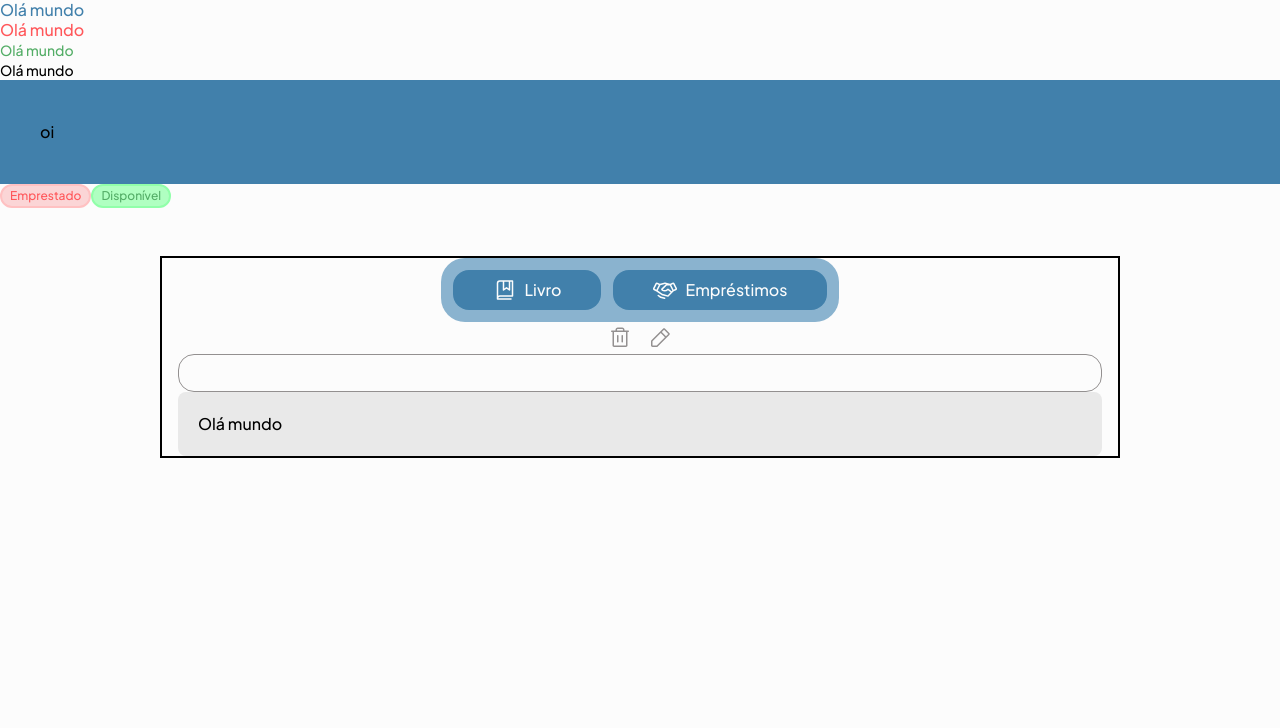
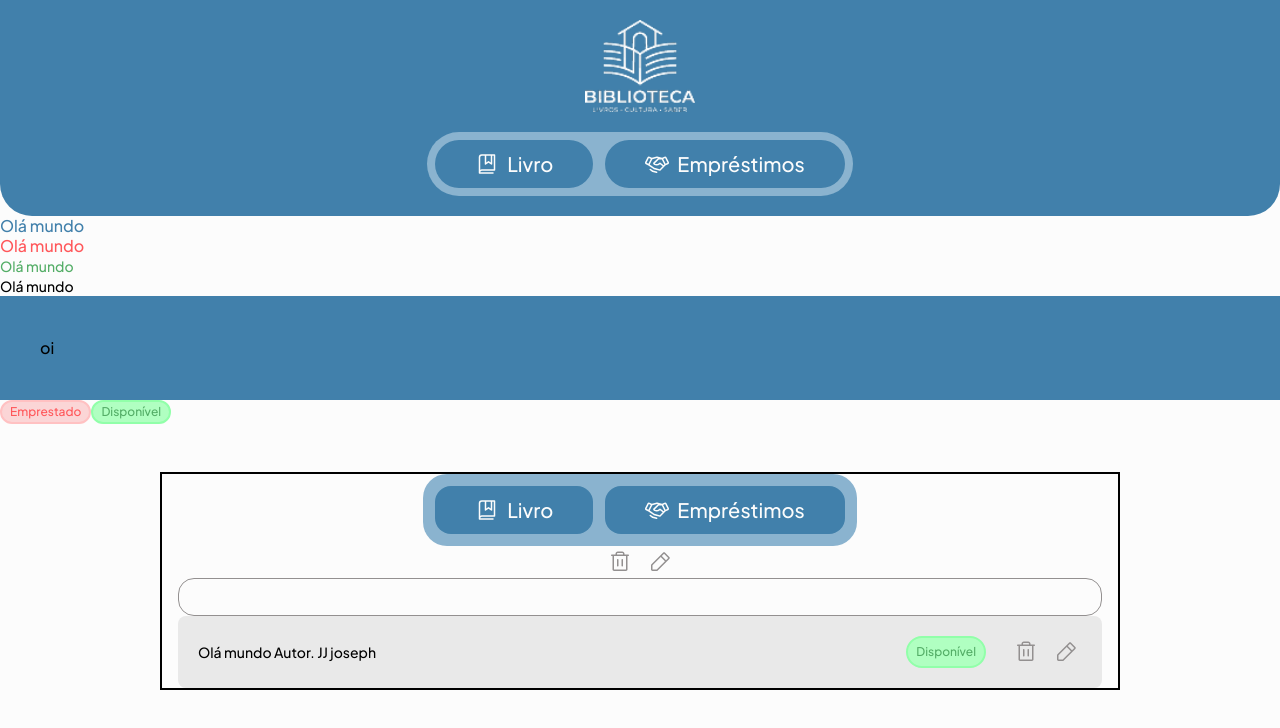
Before and after one commit to MayconSantos04/Front-End-Biblioteca, a React (Vite) app: page / in a window 1280 px wide. Shown: the top 728 px of the page. Built offline with nearby package versions, Linux system fonts and the light colour scheme.

Commit message:
feat: created components of header.

```diff
--- a/src/App.tsx
+++ b/src/App.tsx
@@ -12,10 +12,13 @@ import Pen from "./assets/icons/pen.svg?react";
 import InputText from "./components/Input-text";
 import Card from "./components/Card";
 import Container from "./components/Container";
+import Header from "./core-components/Header";
 
 export default function App() {
   return (
     <div className="flex flex-col">
+      <Header />
+
       <Text variant="body-text-base" className="text-blue">
         Olá mundo
       </Text>
@@ -39,14 +42,15 @@ export default function App() {
       <Icon svg={Plus} />
 
       <Container className="border-2 border-black">
+
         <div className="flex flex-col items-center">
           <div className="md:p-3 flex gap-3 bg-blue-secondary p-2.5 rounded-3xl">
-            <Button className="md:px-10" icon={Book}>
-              Livro
+            <Button className="md:px-10 md:py-6" icon={Book}>
+              <Text variant="body-text-name">Livro</Text>
             </Button>
 
-            <Button className="md:px-10" icon={Handshake}>
-              Empréstimos
+            <Button className="md:px-10 md:py-6" icon={Handshake}>
+              <Text variant="body-text-name">Empréstimos</Text>
             </Button>
           </div>
 
@@ -58,8 +62,19 @@ export default function App() {
 
         <InputText className="w-full" />
 
-        <Card size="md" className="w-full">
-          Olá mundo
+        <Card size="md" className="w-full flex justify-between items-center">
+          <Text>Olá mundo Autor. JJ joseph</Text>
+
+          <div className="flex sm:gap-10 md:gap-6">
+            <Badge variant="primary" className="border-2 border-green-border">
+              Disponível
+            </Badge>
+
+            <div className="flex gap-2">
+              <ButtonIcon icon={Trash} variant="primary" />
+              <ButtonIcon icon={Pen} />
+            </div>
+          </div>
         </Card>
       </Container>
     </div>
--- a/src/components/Text.tsx
+++ b/src/components/Text.tsx
@@ -7,7 +7,8 @@ export const textVariants = cva("font-sans", {
       "body-text-sm": "text-sm leading-5 font-medium",
       "body-text-xs": "text-xs leading-5 font-medium",
       "body-text-base": "text-base leading-5 font-medium",
-      "body-text-name": "text-xl leading-5 font-medium",
+      "body-text-name":
+        "text-base md:text-xl leading-5 md:leading-7 font-medium",
       "body-md-base": "text-2xl leading-5 font-medium",
       "body-md-text": "text-3xl leading-5 font-medium",
     },
--- /dev/null
+++ b/src/core-components/Header.tsx
@@ -0,0 +1,27 @@
+import Text from "../components/Text";
+import Button from "../components/Button";
+import Book from "../assets/icons/book.svg?react";
+import Logo from "../assets/imagens/Logo.png";
+import Handshake from "../assets/icons/handshake.svg?react";
+
+export default function Header() {
+  return (
+    <div className="flex flex-col items-center justify-center bg-blue rounded-b-4xl h-auto">
+      <div className="m-5">
+        <img src={Logo} width={110} alt="Logo" />
+      </div>
+
+      <div className="flex items-center justify-center mb-5">
+        <div className="flex items-center justify-center w-fill md:p-2 gap-3 bg-blue-secondary p-1 rounded-3xl md:rounded-4xl">
+          <Button className="md:px-10 md:py-6 rounded-3xl" icon={Book}>
+            <Text variant="body-text-name">Livro</Text>
+          </Button>
+
+          <Button className="md:px-10 md:py-6 rounded-3xl" icon={Handshake}>
+            <Text variant="body-text-name">Empréstimos</Text>
+          </Button>
+        </div>
+      </div>
+    </div>
+  );
+}
```
